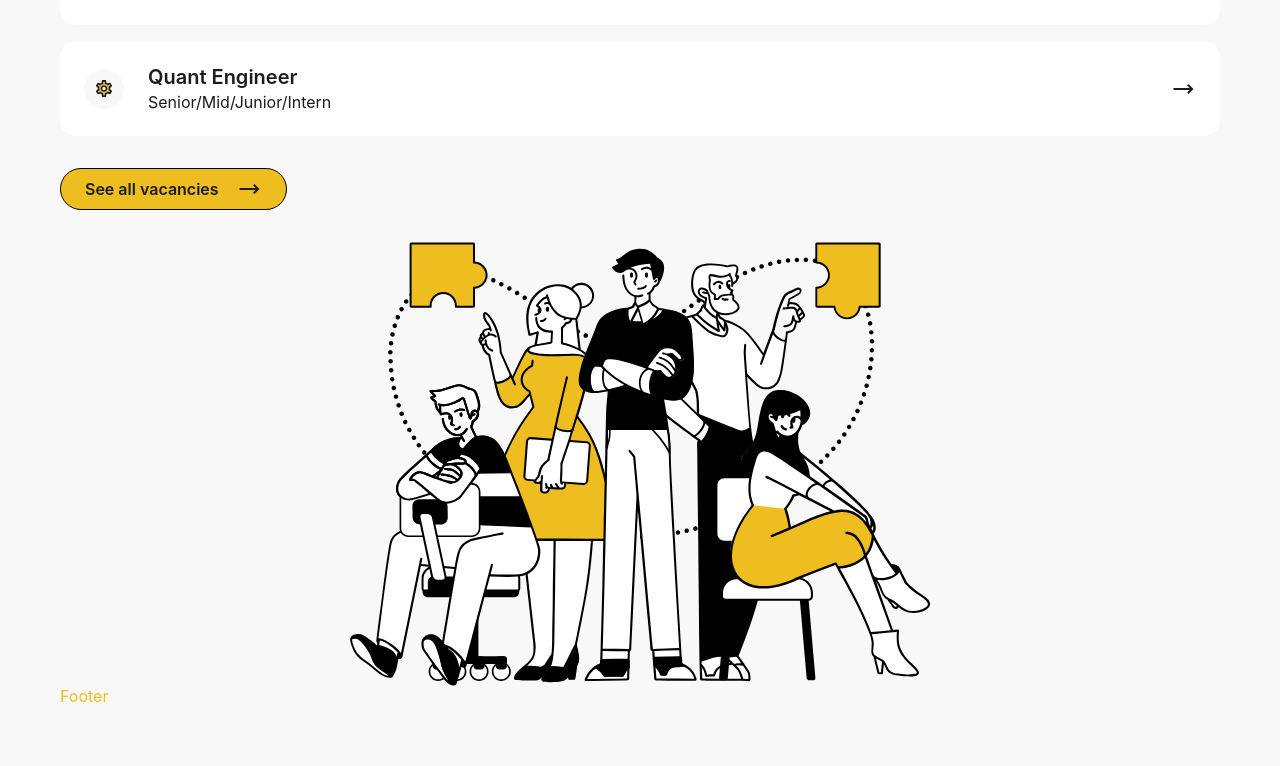
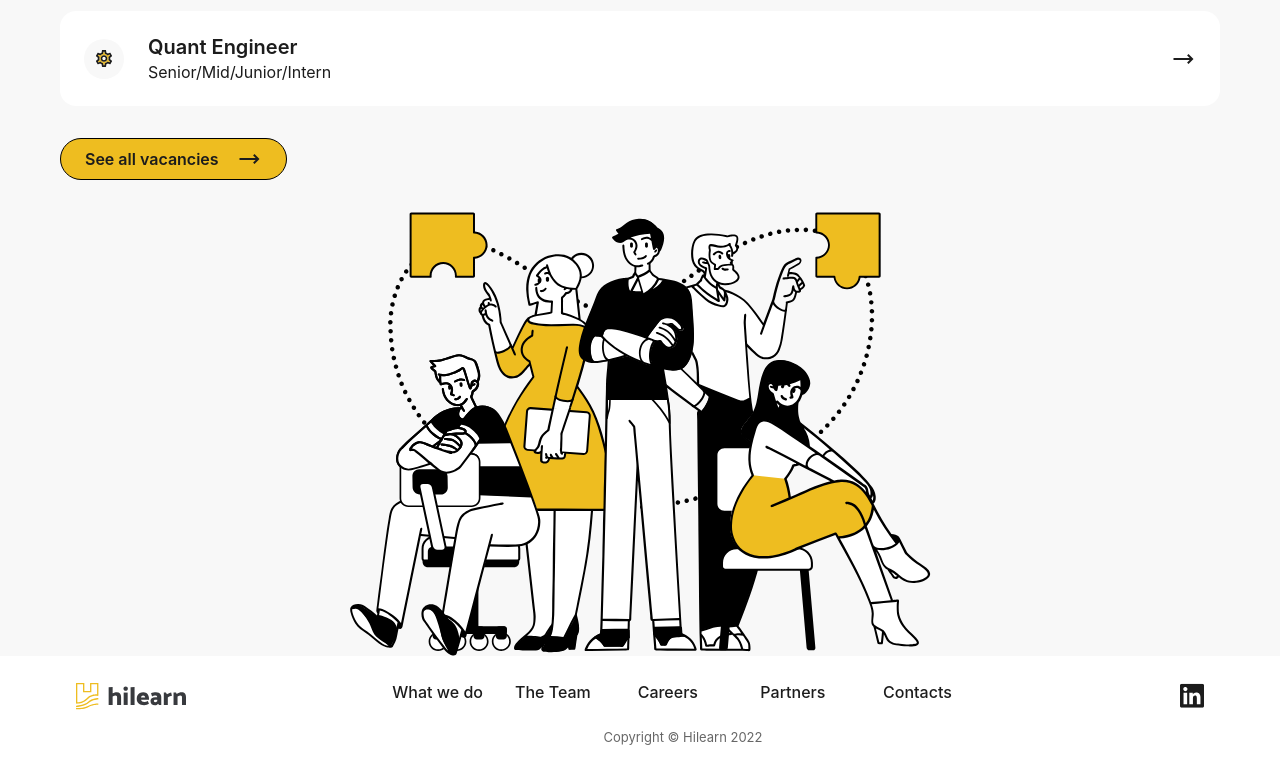
Before and after one commit to hilearn/website, a Next.js app: page / in a window 1280 px wide. Shown: the part 1887-2653 px from the top of the page. Built offline with nearby package versions, Linux system fonts and the light colour scheme.

Commit message:
add footer

```diff
--- a/src/components/Layout/Footer.tsx
+++ b/src/components/Layout/Footer.tsx
@@ -1,6 +1,58 @@
+import styled from "styled-components";
+import Image from 'next/image';
+
+import logo from '../../../public/images/logo.svg';
+import linkedin from '../../../public/images/linkedin.svg';
+import NavigationLinks from "../common/NavigationLinks";
+import Typography from "../common/Typography";
+import { homePageResponsivePadding } from "../../sharedStyles";
+
+const Container = styled.footer`
+  ${homePageResponsivePadding}
+  width: 100%;
+  background-color: #fff;
+  box-sizing: border-box;
+`;
+
+const Content = styled.div`
+  display: flex;
+  justify-content: space-between;
+  align-items: flex-start;
+  width: 100%;
+  background-color: #fff;
+  padding: 27px 16px 16px 16px;
+`;
+
+const LinksAndCopyrightContainer = styled.div`
+  display: flex;
+  flex-direction: column;
+  justify-content: center;
+  align-items: center;
+`;
+
+const Copyright = styled(Typography)`
+  font-size: 13px;
+  font-weight: 400;
+  line-height: 16px;
+`;
+
 const Footer = () => {
   return (
-    <div>Footer</div>
+    <Container>
+      <Content>
+        <Image
+          src={logo}
+          alt="Logo"
+        />
+        <LinksAndCopyrightContainer>
+          <NavigationLinks />
+          <Copyright margin="27px 0 0 0" color="secondary">
+            Copyright © Hilearn 2022
+          </Copyright>
+        </LinksAndCopyrightContainer>
+        <Image src={linkedin} alt="Linkedin" />
+      </Content>
+    </Container>
   );
 };
 
--- a/src/components/Layout/Header.tsx
+++ b/src/components/Layout/Header.tsx
@@ -1,18 +1,13 @@
 import Image from 'next/image';
-import Link from 'next/link';
 import styled from 'styled-components';
 import logo from '../../../public/images/logo.svg';
+import NavigationLinks from '../common/NavigationLinks';
 
 const Container = styled.nav`
   display: flex;
   width: 100%;
   justify-content: space-between;
-`;
-
-const Links = styled.div`
-  display: grid;
-  grid-gap: 32px;
-  grid-template: 1fr / repeat(5, 1fr);
+  margin-top: 30px;
 `;
 
 const Header = () => {
@@ -22,23 +17,7 @@ const Header = () => {
         src={logo}
         alt="Logo"
       />
-      <Links>
-        <Link href="/w">
-          What we do
-        </Link>
-        <Link href="/w">
-          The Team
-        </Link>
-        <Link href="/w">
-          Careers
-        </Link>
-        <Link href="/w">
-          Partners
-        </Link>
-        <Link href="/w">
-          Contacts
-        </Link>
-      </Links>
+      <NavigationLinks />
     </Container>
   );
 };
--- a/src/components/Layout/Layout.tsx
+++ b/src/components/Layout/Layout.tsx
@@ -1,4 +1,5 @@
 import styled from "styled-components";
+import { homePageResponsivePadding } from "../../sharedStyles";
 import Footer from "./Footer";
 import Header from "./Header";
 
@@ -8,25 +9,26 @@ interface ComponentProps {
 
 const Container = styled.div`
   display: grid;
-  grid-template: auto 1fr auto / 1fr;
+  grid-template: 1fr auto / 1fr;
   min-height: 100%;
   background-color: ${({ theme }) => theme.colors.background};
-  padding: 16px;
-  @media (min-width: 375px) {
-    padding: 40px;
-  }
-  @media (min-width: 768px) {
-    padding: 60px;
-  }
+`;
+
+const HeaderAndMainContainer = styled.div`
+  ${homePageResponsivePadding}
+  display: grid;
+  grid-template: auto 1fr / 1fr;
 `;
 
 const Layout = ({ children }: ComponentProps) => {
   return (
     <Container>
-      <Header />
-      <div>
-        {children}
-      </div>
+      <HeaderAndMainContainer>
+        <Header />
+        <div>
+          {children}
+        </div>
+      </HeaderAndMainContainer>
       <Footer />
     </Container>
   );
--- /dev/null
+++ b/src/components/common/NavigationLinks.tsx
@@ -0,0 +1,54 @@
+import Link, { LinkProps } from "next/link";
+import { ReactNode } from "react";
+import styled from "styled-components";
+import Typography from "./Typography";
+
+const Container = styled.div`
+  display: grid;
+  grid-gap: 32px;
+  grid-template: 1fr / repeat(5, 1fr);
+`;
+
+const StyledTypography = styled(Typography)`
+  font-size: 16px;
+  font-weight: 500;
+  line-height: 19px;
+`;
+
+type CustomLinkProps = LinkProps & {
+  children: ReactNode;
+}
+
+const CustomLink = (props: CustomLinkProps) => (
+  <Link {...props} passHref>
+    <a>
+      <StyledTypography>
+        {props.children}
+      </StyledTypography>
+    </a>
+  </Link>
+)
+
+const NavigationLinks = () => {
+  return (
+    <Container>
+      <CustomLink href="/w">
+        What we do
+      </CustomLink>
+      <CustomLink href="/w">
+        The Team
+      </CustomLink>
+      <CustomLink href="/w">
+        Careers
+      </CustomLink>
+      <CustomLink href="/w">
+        Partners
+      </CustomLink>
+      <CustomLink href="/w">
+        Contacts
+      </CustomLink>
+    </Container>
+  );
+};
+
+export default NavigationLinks;
--- /dev/null
+++ b/src/sharedStyles.ts
@@ -0,0 +1,14 @@
+import { css } from "styled-components";
+
+export const homePageResponsivePadding = css`
+  padding-left: 16px;
+  padding-right: 16px;
+  @media (min-width: 375px) {
+    padding-left: 40px;
+    padding-right: 40px;
+  }
+  @media (min-width: 768px) {
+    padding-left: 60px;
+    padding-right: 60px;
+  }
+`;
```
Also changed, not shown: public/images/linkedin.svg (added).
